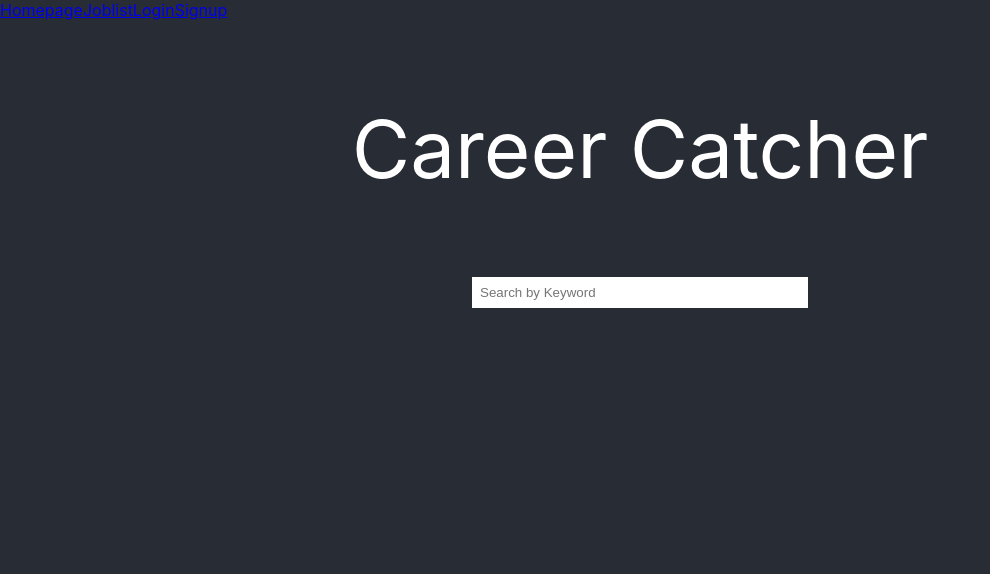
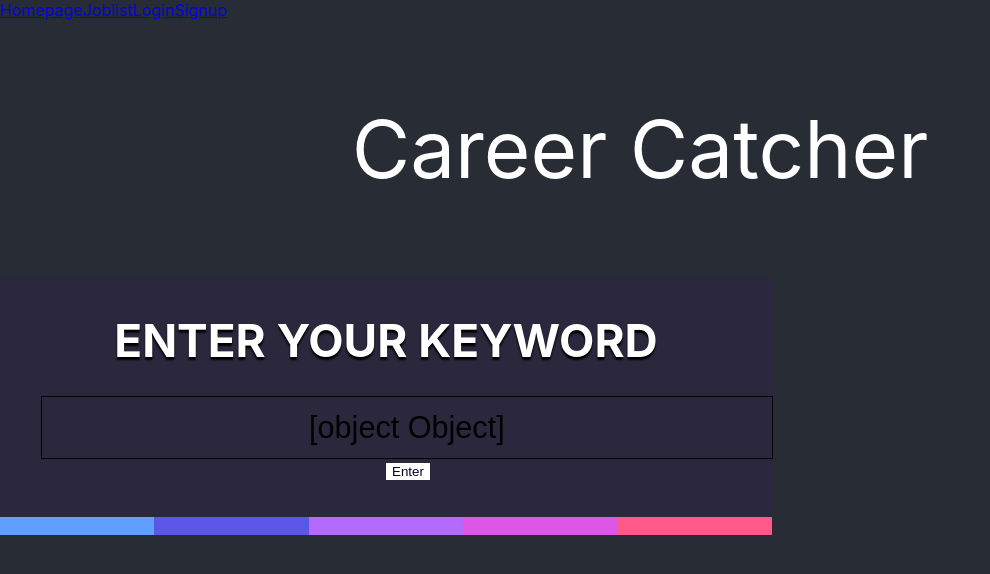
Before and after one commit to nbabtsov/Career_Catcher, a React (Create React App) app in the folder app/: page / in a window 1280 px wide. Shown: the top 574 px of the page, without its empty margins (0-990 px from the left). Built offline with nearby package versions, Linux system fonts and the light colour scheme.

Commit message:
searchbar commit for exact name

```diff
--- a/app/src/components/Homepage.js
+++ b/app/src/components/Homepage.js
@@ -1,6 +1,6 @@
 import React from 'react';
-import SearchBar from './SearchBar';
 import './App.css';
+import KeyWordSearch from './KeyWordSearch';
 
 
 const Homepage = () => {
@@ -9,7 +9,7 @@ const Homepage = () => {
 			<header className="App-header">
 				<p>Career Catcher</p>
 			</header>
-			<SearchBar />
+			<KeyWordSearch />
 		</div>
 	)
 }
--- a/app/src/components/Joblistpage.js
+++ b/app/src/components/Joblistpage.js
@@ -1,6 +1,9 @@
-import React from 'react';
+import React, {useState} from 'react';
 import Joblist from "./Joblist";
 import './Joblist.css'
+import KeyWordSearch from './KeyWordSearch'
+import Job from './Job'
+
 
 class Joblistpage extends React.Component {
 	constructor(props){
@@ -14,6 +17,7 @@ class Joblistpage extends React.Component {
 				"location" : "Ames, IA",
 				"payment" : 10,
 				"description" : "Sweep floors and stuff"
+
 			},
 
 			{
@@ -78,15 +82,32 @@ class Joblistpage extends React.Component {
 
 			]
 		};
+
+
 	}
 
+
+
 	render(){
+		const [searchQuery, setSearchQuery] = useState("");
 	return(
-		<div className='Joblist_div'>
+		<div>
+			<KeyWordSearch searchQuery={searchQuery}
+				setSearchQuery={setSearchQuery} />
+		  <div className='Joblist_div'>
+			  {Joblistpage.jobs
+			  	.filter((rec) => {
+					  const targetString = `${rec.jobTitle}`.toLowerCase();
+					  return searchQuery.length === 0 ? true : targetString.includes(searchQuery.toLowerCase());
+				  })
+			  	.map((job) => (
+				  <Job key={job.jobTitle} {...job} />
+			  ))}
 			<header className='Joblist_header'> Job List </header>
 			<Joblist jobs={this.state.jobs}/>
+		  </div>
 		</div>
-	);
+	 );
 	}
 }
 
--- /dev/null
+++ b/app/src/components/KeyWordSearch.js
@@ -0,0 +1,127 @@
+import React from 'react'
+import styled, { keyframes } from 'styled-components'
+
+const Header = styled.header`
+    position: relative;
+    color: #fff;
+    z-index: 1;
+    text-transform: uppercase;
+    font-size: 0.85em;
+    text-shadow: 0 3px 2px #000;
+
+    h2 {
+        margin: 0 0 0.5em 0;
+    }
+`
+const Bar = styled.section`
+    position: relative;
+    max-width: 100%;
+    font-size: 1.25em;
+    padding: 1em 1em 2em 1em;
+    background: #2b283d;
+
+    @media (min-width: 800px) {
+        font-size: 2.25em;
+        max-width: 700px;
+    }
+`
+const color = {
+    spectrum1: '#5e9fff',
+    spectrum2: '#5b56e8',
+    spectrum3: '#b36bff',
+    spectrum4: '#de56e8',
+    spectrum5: '#ff598a',
+}
+
+const KeywordSearchBar = styled.input`
+    position: relative;
+    height: 2em;
+    line-height: 2em;
+    font-size: 0.85em;
+    padding: 0 0.5em;
+    width: 100%;
+    margin: 0.15em;
+    border: 1px solid black;
+    color: inherit;
+    background: inherit;
+    text-align: inherit;
+
+    &:focus {
+        outline: 2px solid #fff;
+        outline-offset: 0.15em;
+    }
+`
+const Submit = styled.button`
+    position: absolute;
+    left: 50%;
+    z-index: 1;
+    overflow: hidden;
+    margin: 0;
+    background: transparent;
+    color: #070222;
+    background #fff;
+    font-eight: bold;
+    border: 0;
+    cursor: pointer;
+`
+const Contain = styled.div`
+    height: 0.5em;
+    width: 20%;
+    transform-origin: bottom;
+    transition: all 1s;
+
+    &:nth-child(1n) {
+        background: ${color.spectrum1};
+        animation-delay: 0;
+    }
+    &:nth-child(2n) {
+        background: ${color.spectrum2};
+        animation-delay: 50ms;
+    }
+    &:nth-child(3n) {
+        background: ${color.spectrum3};
+        animation-delay: 100ms;
+    }
+    &:nth-child(4n) {
+        background: ${color.spectrum4};
+        animation-delay: 150ms;
+    }
+    &:nth-child(5n) {
+        background: ${color.spectrum5};
+        animation-delay: 200ms;
+    }
+`
+const Spectrum = styled.div`
+    position: absolute;
+    top: 0;
+    bottom: 0;
+    left: 0;
+    width: 100%;
+    display: flex;
+    align-items: flex-end;
+    pointer-events: none;
+`
+
+const KeyWordSearch = (searchQuery, setSearchQuery) => {
+    return (
+        <Bar>
+            <Spectrum aria-hidden>
+                {Array.from(Array(5)).map((_, i) => (
+                    <Contain key={i}></Contain>
+                ))}
+            </Spectrum>
+            <Header>
+                <h2>Enter Your Keyword</h2>
+            </Header>
+            <KeywordSearchBar
+                type="keyword"
+                placeholder="Type Here"
+                value={searchQuery}
+                onChange={(e) => setSearchQuery(e.target.value)}
+            />
+            <Submit>Enter</Submit>
+        </Bar>
+    )
+}
+
+export default KeyWordSearch
```
